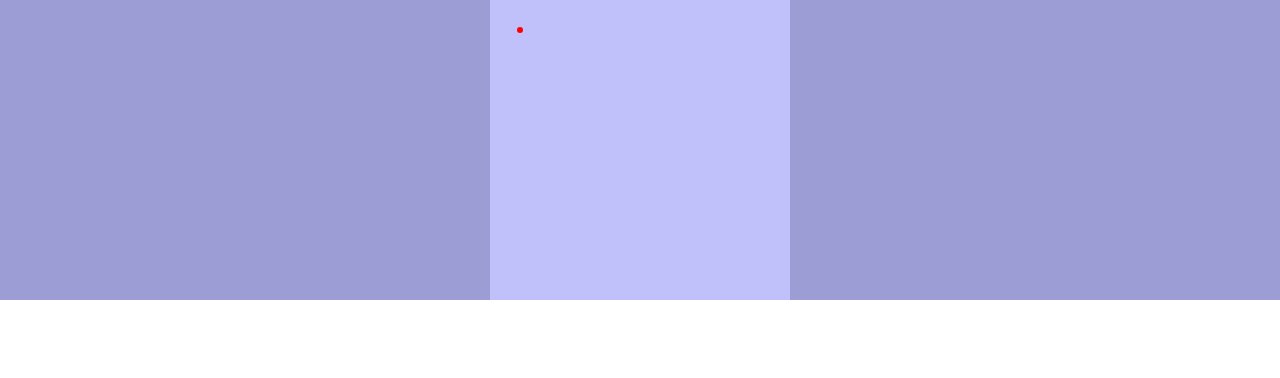
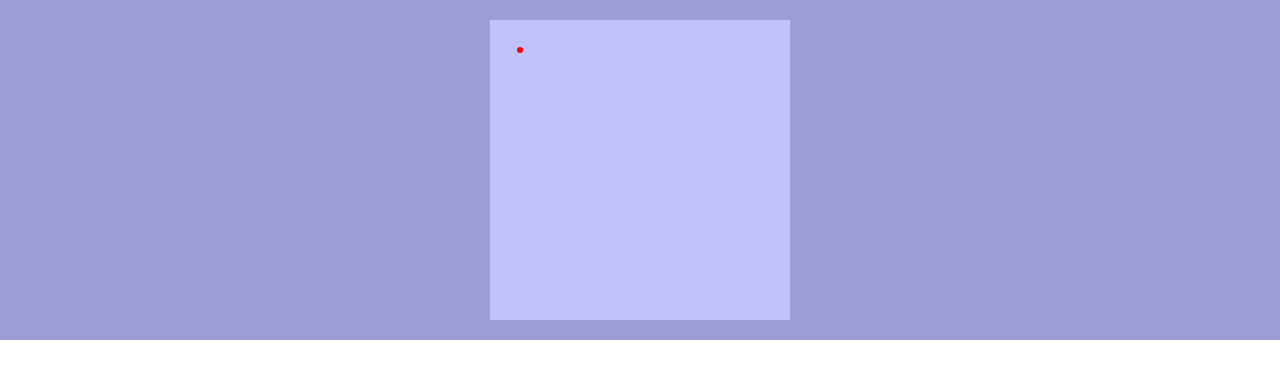
Before and after one commit to anton2009danilov/cartweb, a React (Create React App) app: page / in a window 1280 px wide. Shown: the top 378 px of the page. Built offline with nearby package versions, Linux system fonts and the light colour scheme.

Commit message:
small fixes for FieldWithMoveablePoint module

```diff
--- a/src/components/FieldWithMoveablePoint.module.css
+++ b/src/components/FieldWithMoveablePoint.module.css
@@ -1,4 +1,5 @@
 .container {
+  padding: 20px 0;
   display: flex;
   justify-content: center;
   align-items: center;
```
Also changed, not shown: src/components/FieldWithMoveablePoint.tsx (+2 -9 lines).
